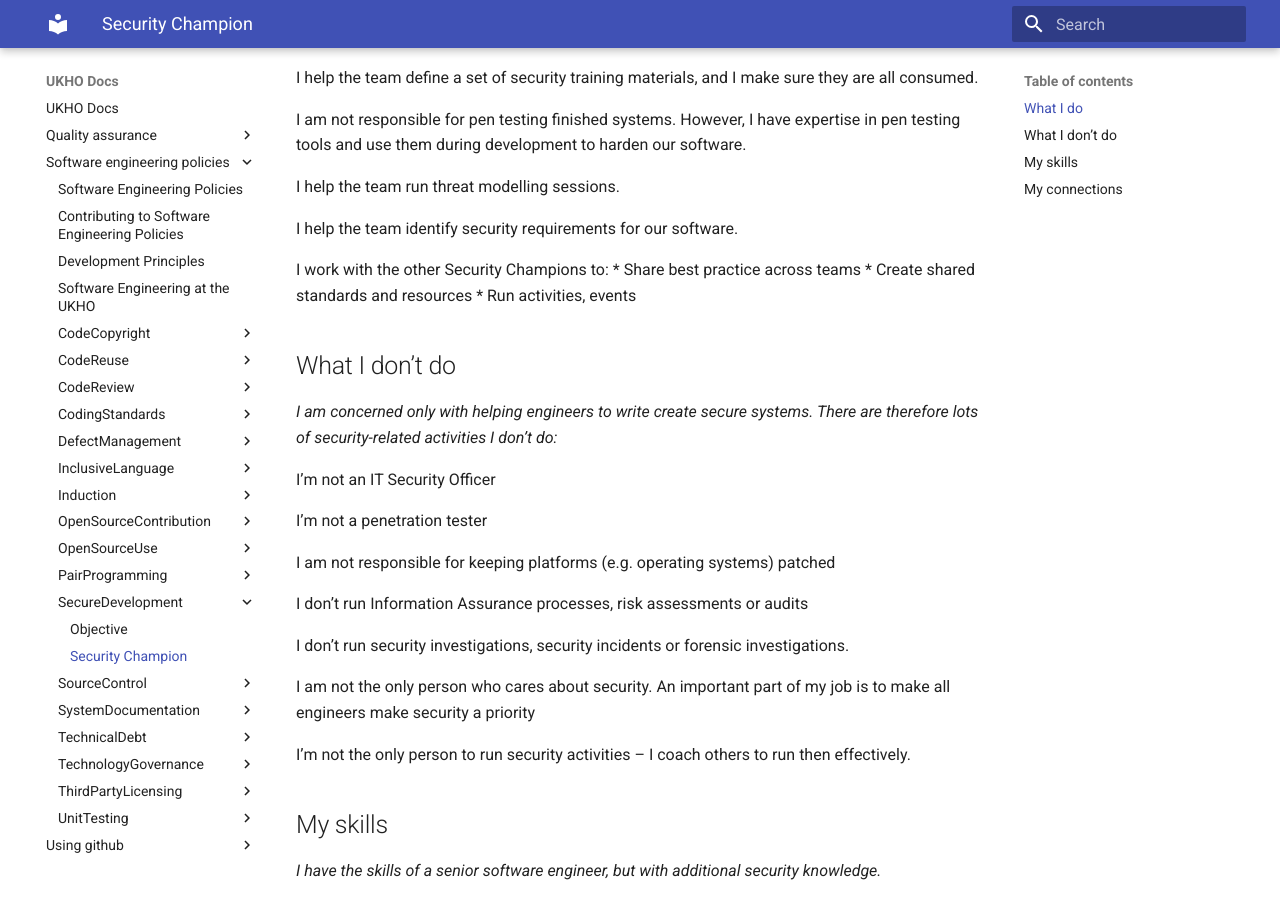
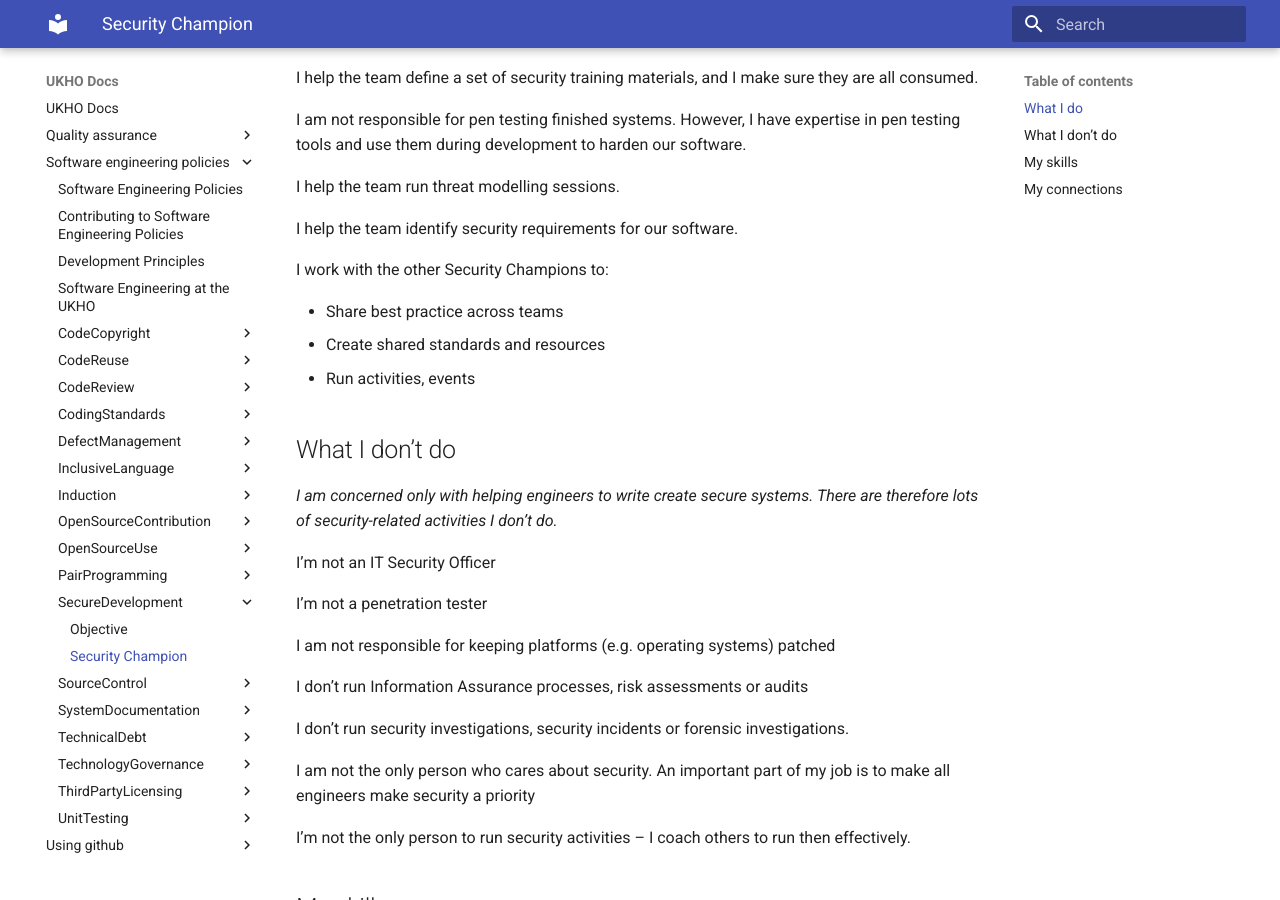
Before and after one commit to UKHO/docs, an MkDocs documentation site: the page built from docs/software-engineering-policies/SecureDevelopment/SecurityChampion.md, in a window 1280 px wide and 900 px high, scrolled down 367 px. Built offline with MkDocs 1.6.1 and Material for MkDocs 9.7.7, drawn with Linux system fonts in a browser that asks for light colours.

```diff
--- a/docs/software-engineering-policies/SecureDevelopment/SecurityChampion.md
+++ b/docs/software-engineering-policies/SecureDevelopment/SecurityChampion.md
@@ -17,13 +17,14 @@ I help the team run threat modelling sessions.
 I help the team identify security requirements for our software.
 
 I work with the other Security Champions to:
+
 * Share best practice across teams
 * Create shared standards and resources
 * Run activities, events
 
 ## What I don’t do
 
-*I am concerned only with helping engineers to write create secure systems. There are therefore lots of security-related activities I don’t do:*
+*I am concerned only with helping engineers to write create secure systems. There are therefore lots of security-related activities I don’t do.*
 
 I’m not an IT Security Officer
 
```
